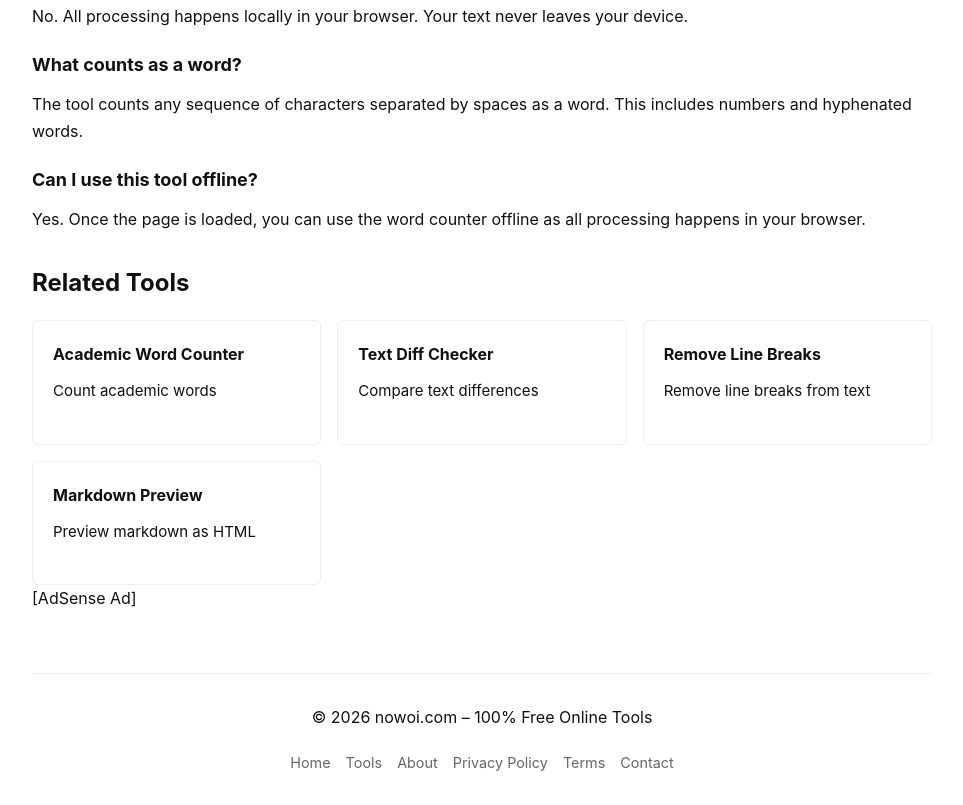
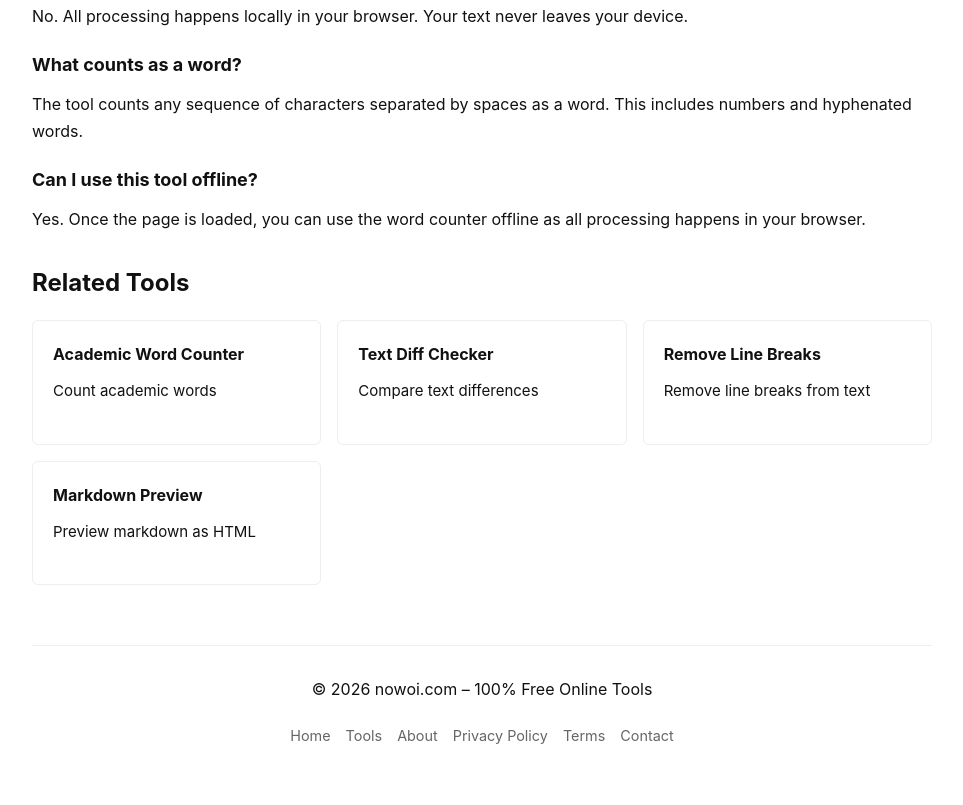
Before and after one commit to QHYOSQ/nowoi, a plain HTML site: page tools/word-counter.html in a window 1280 px wide. Shown: the part 2600-3405 px from the top of the page, without its empty margins (158-1121 px from the left). After the commit the page ends 3378 px from the top, so only its background shows below. Drawn offline with Linux system fonts and the light colour scheme.

Commit message:
Update word-counter.html

```diff
--- a/tools/word-counter.html
+++ b/tools/word-counter.html
@@ -135,7 +135,7 @@
         </a>
       </div>
 
-    <div class="ad-slot">[AdSense Ad]</div>
+
 
     <footer class="footer">
       <p>© <span id="year">2026</span> nowoi.com – 100% Free Online Tools</p>
```
